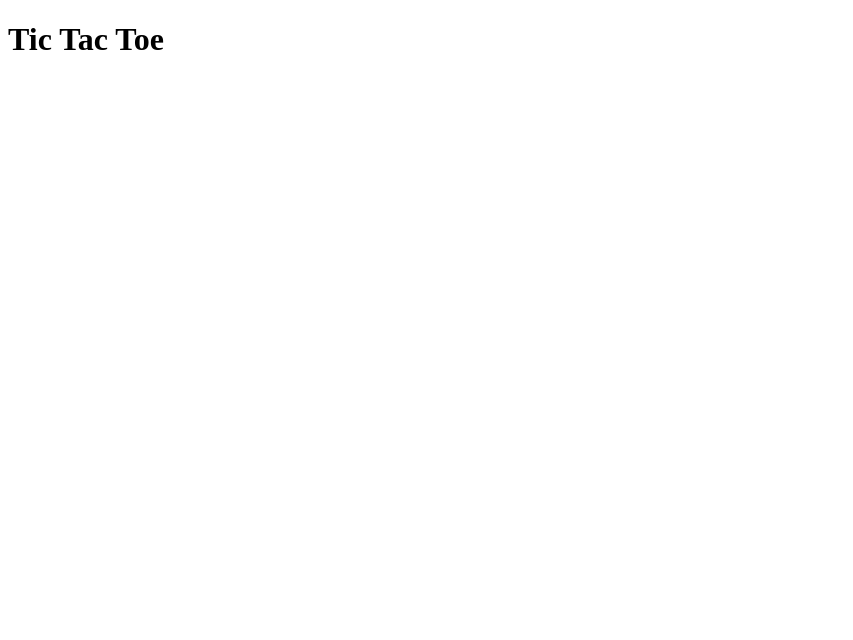
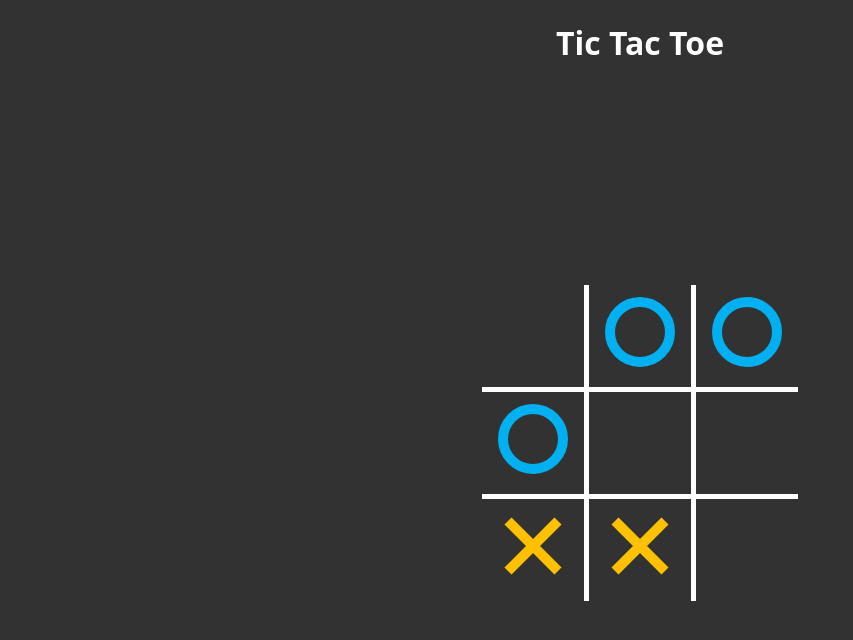
Before and after one commit to debuggingLizard/tictactoe-prompt-engineering, a plain HTML site: page index.html in a window 1280 px wide. Shown: the whole page, without its empty margins (0-853 px from the left). Drawn offline with Linux system fonts and the light colour scheme.

Commit message:
added style and render functions

```diff
--- a/index.html
+++ b/index.html
@@ -7,9 +7,10 @@
 
     <link rel="stylesheet" href="style.css">
 </head>
-<body>
+<body onload="init()">
     <h1>Tic Tac Toe</h1>
 
+    <div id="content"></div>
     <script src="script.js"></script>
 </body>
 </html>
--- a/script.js
+++ b/script.js
@@ -0,0 +1,53 @@
+let fields = [
+    null,
+    null,
+    null,
+    null,
+    null,
+    null,
+    null,
+    null,
+    null
+];
+
+function init() {
+    render();
+}
+
+function render() {
+    fields = [null, 'circle', 'circle', 'circle', null, null, 'cross', 'cross', null];
+    let content = document.getElementById('content');
+    let html = '<table>';
+
+    for (let i = 0; i < 3; i++) {
+        html += '<tr>';
+        for (let j = 0; j < 3; j++) {
+            let index = i * 3 + j;
+            let value = fields[index];
+            let displayValue = value === 'circle' ? generateCircleSVG() : (value === 'cross' ? generateCrossSVG() : '');
+            html += `<td>${displayValue}</td>`;
+        }
+        html += '</tr>';
+    }
+
+    html += '</table>';
+    content.innerHTML = html;
+}
+
+function generateCircleSVG() {
+    return `
+        <svg width="70" height="70" viewBox="0 0 70 70" xmlns="http://www.w3.org/2000/svg">
+            <circle cx="35" cy="35" r="30" stroke="#00b0f1" stroke-width="10" fill="none">
+            </circle>
+        </svg>
+    `;
+}
+
+function generateCrossSVG() {
+    return `
+        <svg width="70" height="70" viewBox="0 0 70 70" xmlns="http://www.w3.org/2000/svg">
+            <line x1="10" y1="10" x2="60" y2="60" stroke="#fec000" stroke-width="10" />
+            <line x1="60" y1="10" x2="10" y2="60" stroke="#fec000" stroke-width="10" />
+        </svg>
+    `;
+}
--- a/style.css
+++ b/style.css
@@ -0,0 +1,40 @@
+body {
+    background-color: #323232;
+    font-family: 'Open Sans', sans-serif;
+    color: white;
+    margin: 0;
+    display: flex;
+    flex-direction: column;
+    align-items: center;
+    height: 100vh;
+}
+
+#content {
+    display: flex;
+    align-items: center;
+    flex:1;
+}
+
+table {
+    border-collapse: collapse;
+    border-spacing: 0;
+}
+td {
+    width: 100px;
+    height: 100px;
+    text-align: center;
+    border: 5px solid white;
+    font-size: 24px;
+}
+td:first-child {
+    border-left: none;
+}
+td:last-child {
+    border-right: none;
+}
+tr:first-child td {
+    border-top: none;
+}
+tr:last-child td {
+    border-bottom: none;
+}
```
Also changed, not shown: mockup.png (added).
